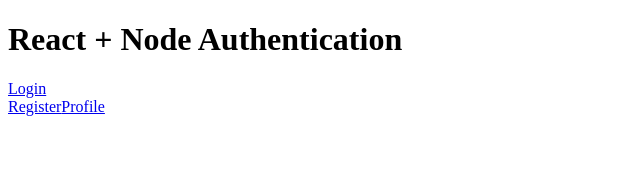
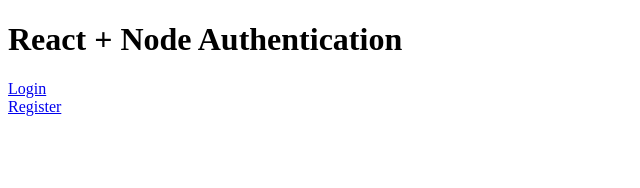
Before and after one commit to nehalpanchall/AuthReact, a React (Vite) app: page / in a window 1280 px wide. Shown: the top 188 px of the page, without its empty margins (0-640 px from the left). Built offline with nearby package versions, Linux system fonts and the light colour scheme.

Commit message:
refactor: move user profile link from App to Dashboard component

```diff
--- a/src/App.jsx
+++ b/src/App.jsx
@@ -6,7 +6,6 @@ function App() {
       <h1>React + Node Authentication</h1>
       <Link to="/login">Login</Link> <br></br>
       <Link to="/registration">Register</Link>
-      <Link to="/profile">Profile</Link>
     </>
   );
 }
--- a/src/assets/components/Dashboard.jsx
+++ b/src/assets/components/Dashboard.jsx
@@ -1,4 +1,5 @@
 import { useLocation } from 'react-router-dom';
+import { Link } from 'react-router-dom';
 
 const Dashboard = () => {
   const location = useLocation();
@@ -8,6 +9,8 @@ const Dashboard = () => {
   return (
     <>
       <h1>Hello, {userName} </h1>
+
+      <Link to="/profile">Profile</Link>
     </>
   );
 };
```
